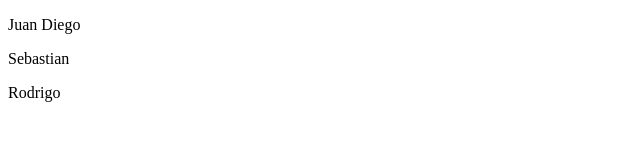
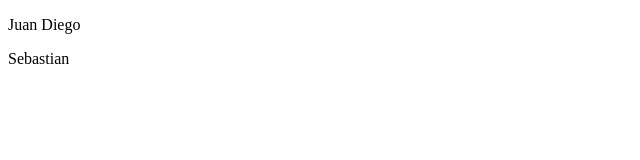
Before and after one commit to KyotoTxZ/GIT-PRUEBA, a plain HTML site: page index.html in a window 1280 px wide. Shown: the full height of the page, 0-640 px from the left. Drawn offline with Linux system fonts and the light colour scheme.

Commit message:
quitando a rodrigo del html

```diff
--- a/index.html
+++ b/index.html
@@ -9,6 +9,5 @@
 <body>
     <p>Juan Diego</p>
     <p>Sebastian</p>
-    <p>Rodrigo</p>
 </body>
 </html>
```
